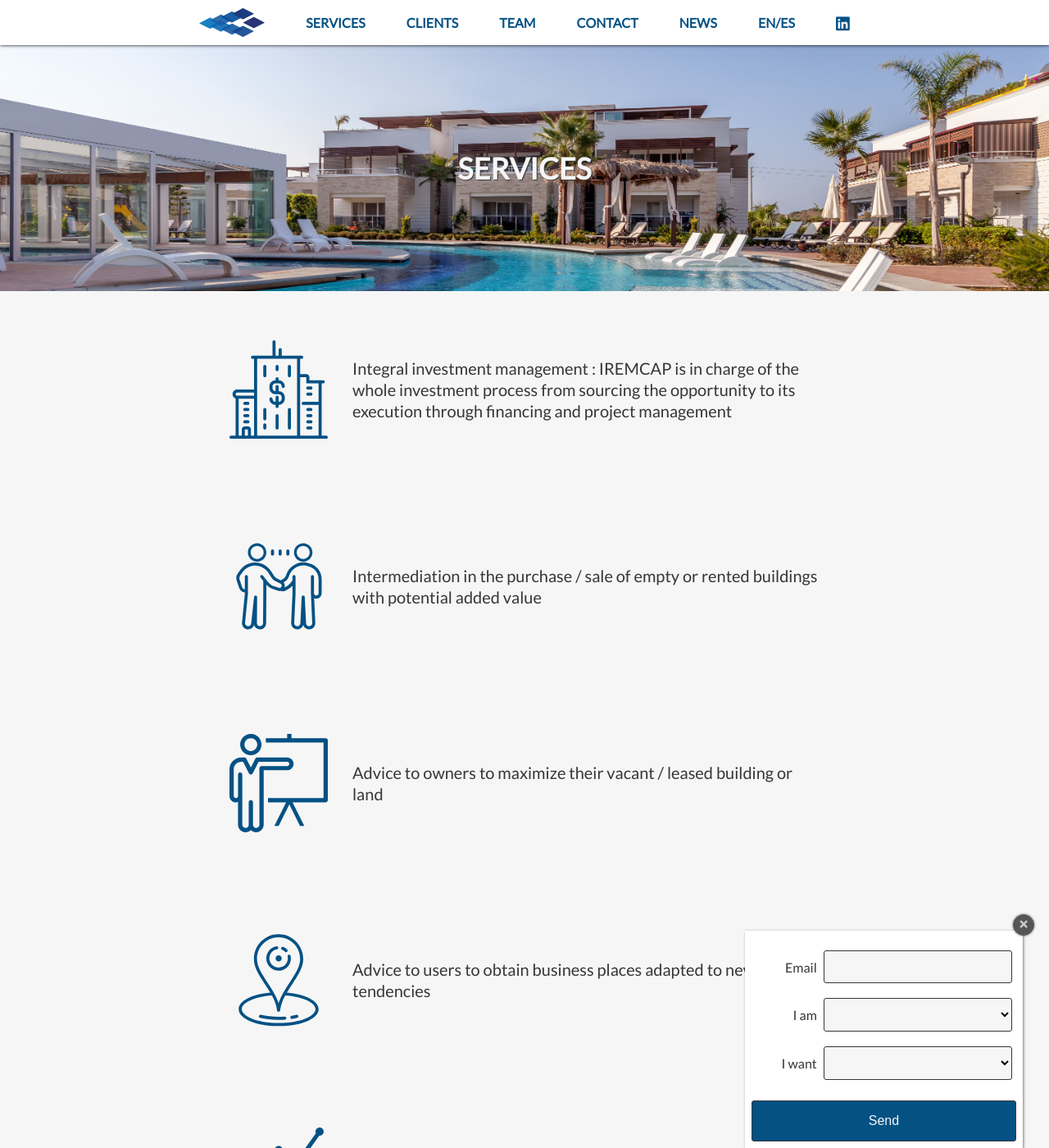
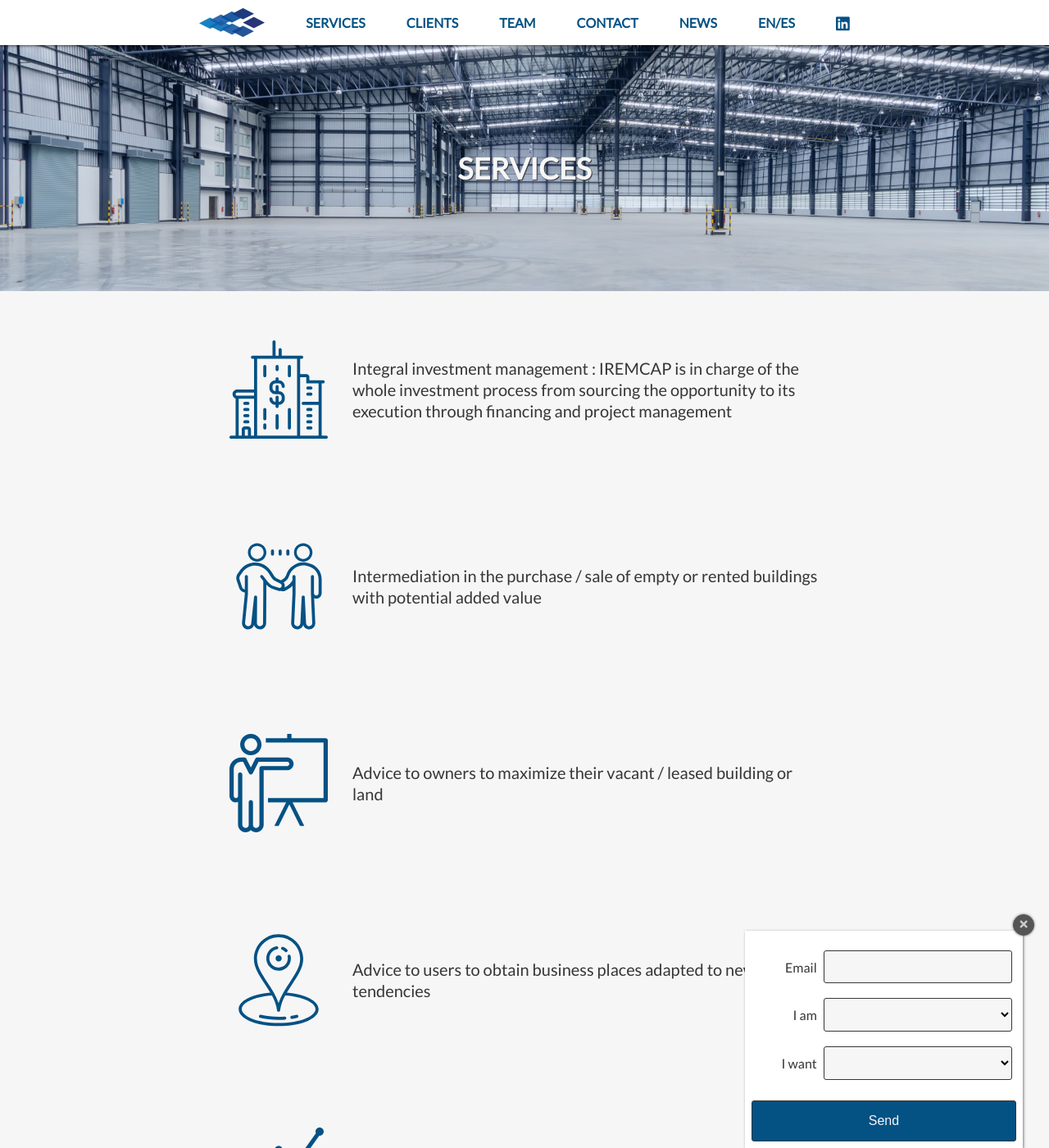
Before and after one commit to cserron/iremcap, a Jekyll site: the page built from real-estate-services.md, in a window 1280 px wide and 1400 px high. Shown: the whole window at 82% size. Built offline with Jekyll 4.4.1, drawn with Linux system fonts in a browser that asks for light colours; nearby versions of some CDN libraries.

Commit message:
Exchange the photo of Services and Clients.

```diff
--- a/_sass/pages/_clients.scss
+++ b/_sass/pages/_clients.scss
@@ -8,7 +8,7 @@
   justify-content: flex-start;
 
   .banner {
-    background-image: url("images/stock/galpon.jpg");
+    background-image: url("images/stock/hotel.jpg");
   }
 }
 
--- a/_sass/pages/_services.scss
+++ b/_sass/pages/_services.scss
@@ -8,7 +8,7 @@
   justify-content: flex-start;
 
   .banner {
-    background-image: url("images/stock/hotel.jpg");
+    background-image: url("images/stock/galpon.jpg");
   }
 }
 
```
